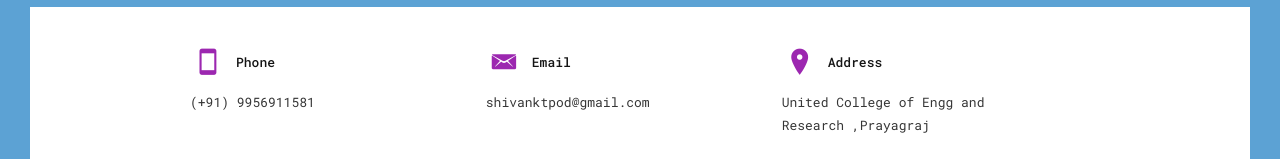
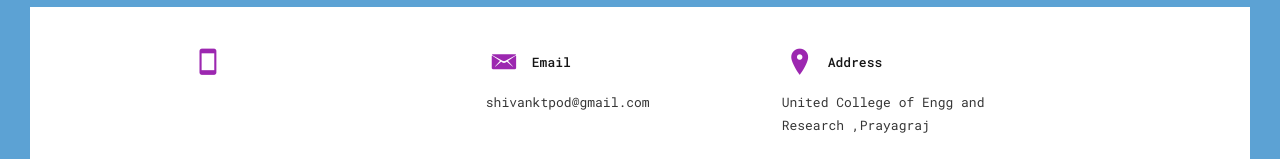
Before and after one commit to shivanktpod/portfolio, a plain HTML site: page contact.html in a window 1280 px wide. Shown: the part 793-952 px from the top of the page. Drawn offline with Linux system fonts and the light colour scheme; files whose address does not match are found by name.

Commit message:
Update contact.html

```diff
--- a/contact.html
+++ b/contact.html
@@ -92,9 +92,7 @@
 					<div class="service-items">
 						<div class="service-item">
 							<div class="icon"><span class="ion ion-android-phone-portrait"></span></div>
-							<div class="name">Phone</div>
-							<p>
-								(+91) 9956911581
+
 							</p>
 						</div>
 						<div class="service-item">
```
